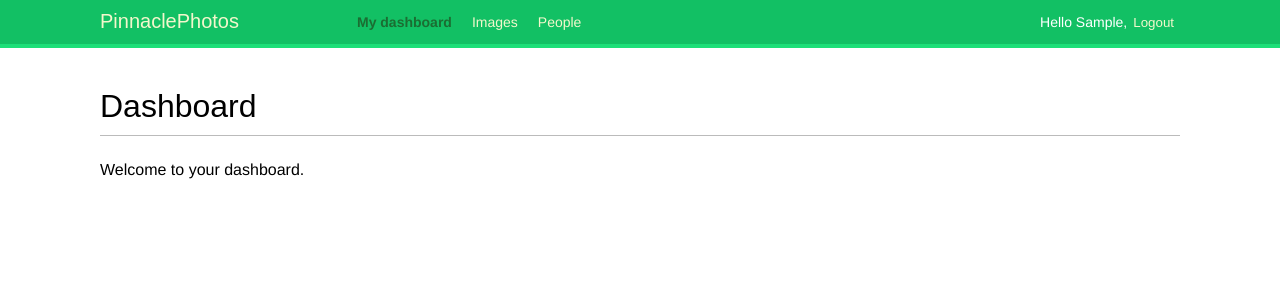
After one commit to Amogh-2404/PinnaclePhotos, a Django app: page /account/ in a window 1280 px wide. The commit adds this page. Shown: the top 300 px of the page. Run offline with Django 5.2, Linux system fonts and the light colour scheme; the visitor is signed in with stand-in values (Sample User, id 1); some web fonts are replaced.

Commit message:
Added login redirection using django authentication views

```diff
--- /dev/null
+++ b/account/templates/account/dashboard.html
@@ -0,0 +1,6 @@
+{% extends "base.html" %}
+{% block title %}Dashboard{% endblock %}
+{% block content %}
+    <h1>Dashboard</h1>
+    <p>Welcome to your dashboard.</p>
+{% endblock %}
--- a/account/templates/base.html
+++ b/account/templates/base.html
@@ -8,6 +8,25 @@
 <body>
 <div id="header">
     <span class="logo">PinnaclePhotos</span>
+    {% if request.user.is_authenticated %}
+        <ul class="menu">
+            <li {% if section == 'dashboard' %} class="selected" {% endif %}><a href="{% url "dashboard" %}">My
+                dashboard</a></li>
+            <li {% if section == 'images' %} class="selected"{% endif %}><a href="#">Images</a></li>
+            <li {% if section == 'people' %}class="selected"{% endif %}><a href="#">People</a></li>
+        </ul>
+    {% endif %}
+    <span class="user">
+        {% if request.user.is_authenticated %}
+            Hello {{ request.user.first_name|default:request.user.username }},
+            <form action="{% url "logout" %}" method="post"> <!-- Form is necessary because LogoutView demands it -->
+            <button type="submit">Logout</button>
+            {% csrf_token %}
+        </form>
+        {% else %}
+            <a href="{% url "login" %}">Log-in</a>
+        {% endif %}
+    </span>
 </div>
 <div id="content">
     {% block content %}
--- a/account/urls.py
+++ b/account/urls.py
@@ -1,6 +1,9 @@
+from django.contrib.auth import views as auth_views
 from django.urls import path
 from . import views
 
 urlpatterns = [
-    path('login/', views.user_login, name='login'),
+    path('login/', auth_views.LoginView.as_view() , name='login'),
+    path('logout/', auth_views.LogoutView.as_view(), name="logout"),
+    path('', views.dashboard, name='dashboard'),
 ]
--- a/account/views.py
+++ b/account/views.py
@@ -2,6 +2,7 @@ from django.contrib.auth import authenticate, login
 from django.shortcuts import render
 from django.http import HttpResponse
 from .forms import LoginForm
+from django.contrib.auth.decorators import login_required
 # Create your views here.
 
 def user_login(request):
@@ -26,3 +27,10 @@ def user_login(request):
     else:
         form = LoginForm()
     return render(request, 'account/login.html', {'form':form},)
+
+@login_required
+def dashboard(request):
+    return render(request,
+                  'account/dashboard.html',
+                  {'section':'dashboard'}
+                  )
```
Also changed, not shown: account/templates/registration/logged_out.html (added, +9 -0 lines), account/templates/registration/login.html (added, +20 -0 lines), bookmarks/settings.py (+4 -6 lines). Lines whose indentation alone changed are shown as unchanged.
